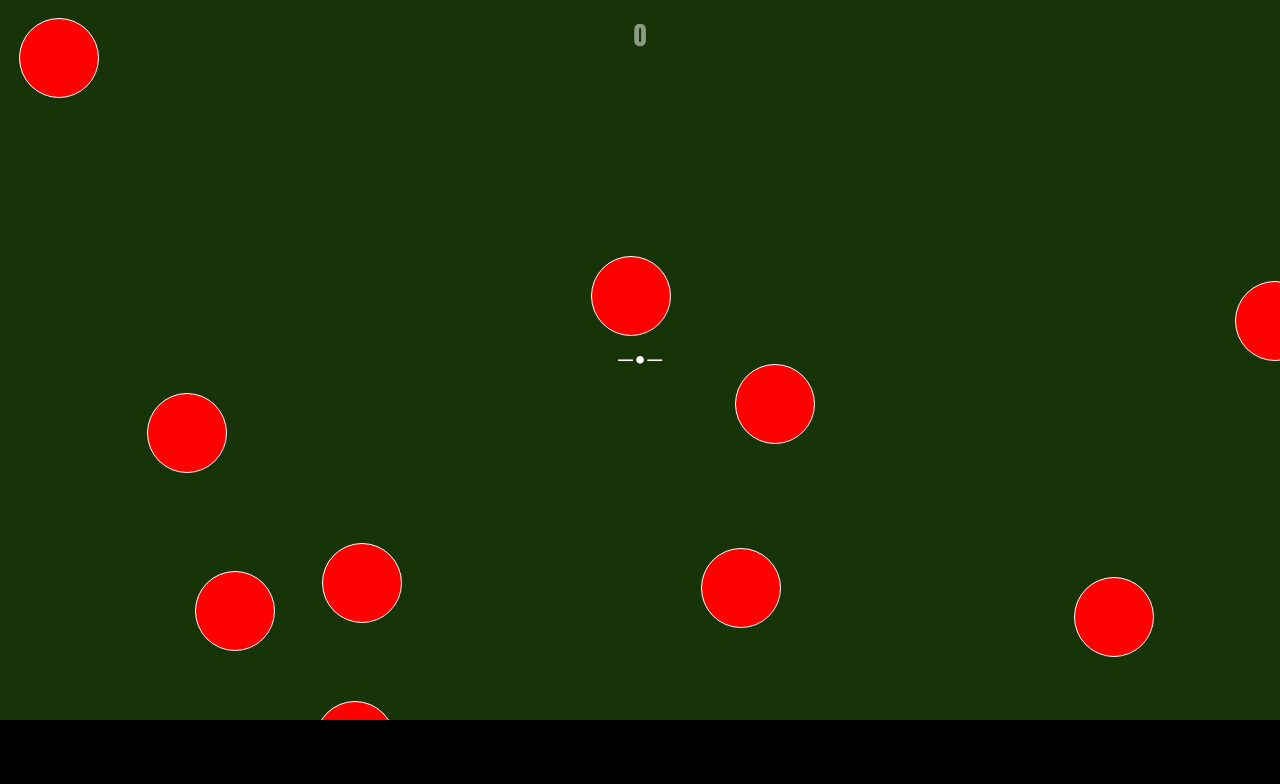
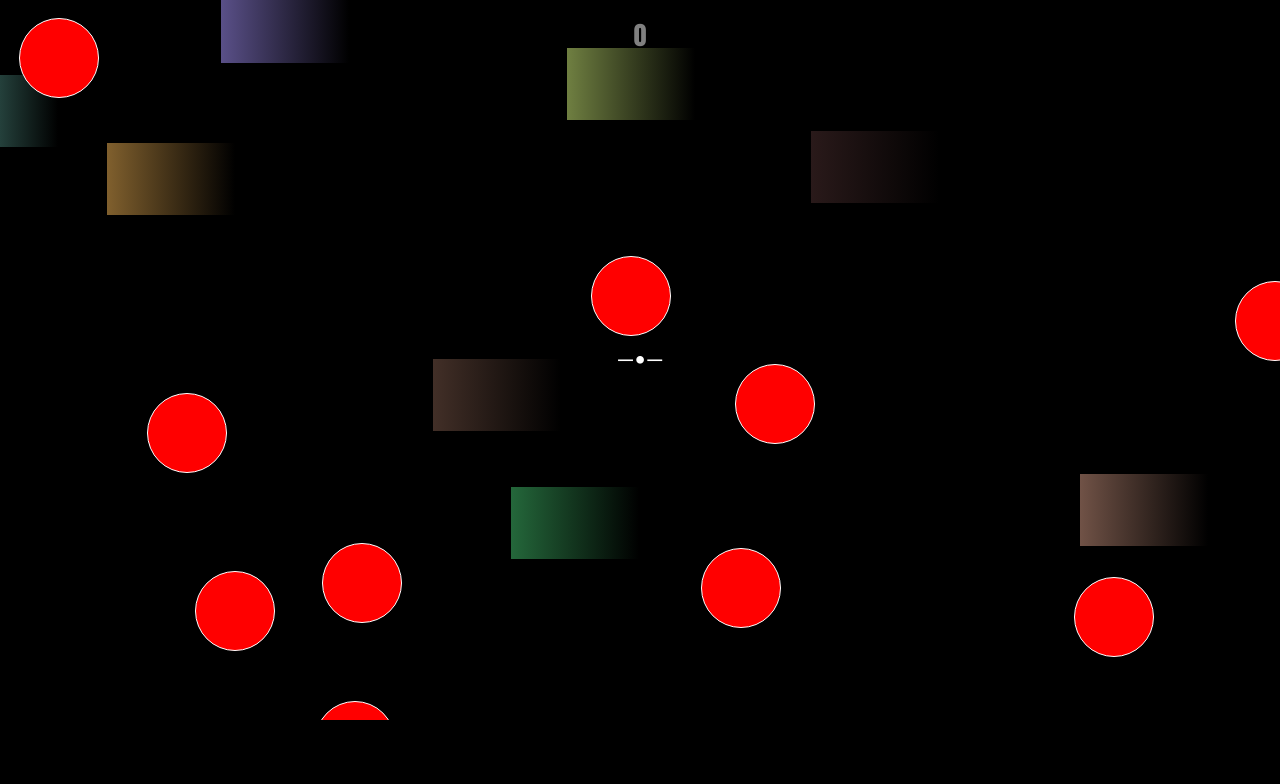
Before and after one commit to harryBhaiKaFan/toBeShown, a plain HTML site: page practicePUBG/index.html in a window 1280 px wide. Drawn offline with Linux system fonts and the light colour scheme.

Commit message:
BACKGROUND added

```diff
--- a/practicePUBG/css/index.css
+++ b/practicePUBG/css/index.css
@@ -56,3 +56,11 @@ header
 	justify-content:space-between;
 	overflow:hidden;
 }
+
+.bg
+{
+	position:absolute;
+	z-index:-1;
+	width:10%;
+	height:10%;
+}
--- a/practicePUBG/index.html
+++ b/practicePUBG/index.html
@@ -20,6 +20,14 @@
 
 	<!--The screen-->
 	<main id="screen">
+		<div class="bg"></div>
+		<div class="bg"></div>
+		<div class="bg"></div>
+		<div class="bg"></div>
+		<div class="bg"></div>
+		<div class="bg"></div>
+		<div class="bg"></div>
+		<div class="bg"></div>
 		<div id="fireArea">
 
 		</div>
--- a/practicePUBG/js/gameObj.js
+++ b/practicePUBG/js/gameObj.js
@@ -57,12 +57,15 @@ touchArea.ontouchmove = (e)=> {
 			if (val != null) {
 				val.x += diffX;
 				val.y += diffY;
-				bg.forEach((val, i, arr)=> {
-					val.style.top = parseInt(getComputedStyle(val).top)+diffY+"px";
-					val.style.left = parseInt(getComputedStyle(val).left)+diffX+"px";
-				});
 				val.refresh();
 			}
+		});
+
+		bg.forEach((val, i, arr)=> {
+		/*	val.style.top = parseInt(getComputedStyle(val).top)+randInt(-100,100)+"px";
+			val.style.left = parseInt(getComputedStyle(val).left)+randInt(-100,100)+"px";*/
+			val.style.top=randInt(0,90)+"%";
+			val.style.left=randInt(0,90)+"%";
 		});
 	}
 
--- a/practicePUBG/js/index.js
+++ b/practicePUBG/js/index.js
@@ -7,7 +7,11 @@ function randInt(min, max) {
 }
 
 function initColor(e) {
-	screen.style.background = "rgba("+randInt(0,70)+","+randInt(0, 70)+","+randInt(0, 70)+")";
+	bg.forEach((val,i,arr)=>{
+		val.style.background = "linear-gradient(to right,rgb("+randInt(0,150)+","+randInt(0, 150)+","+randInt(0, 150)+"),#000)";
+		val.style.top=randInt(-10,100)+"%";
+		val.style.left=randInt(-10,100)+"%";
+	});
 }
 
 window.onload=initColor;
```
